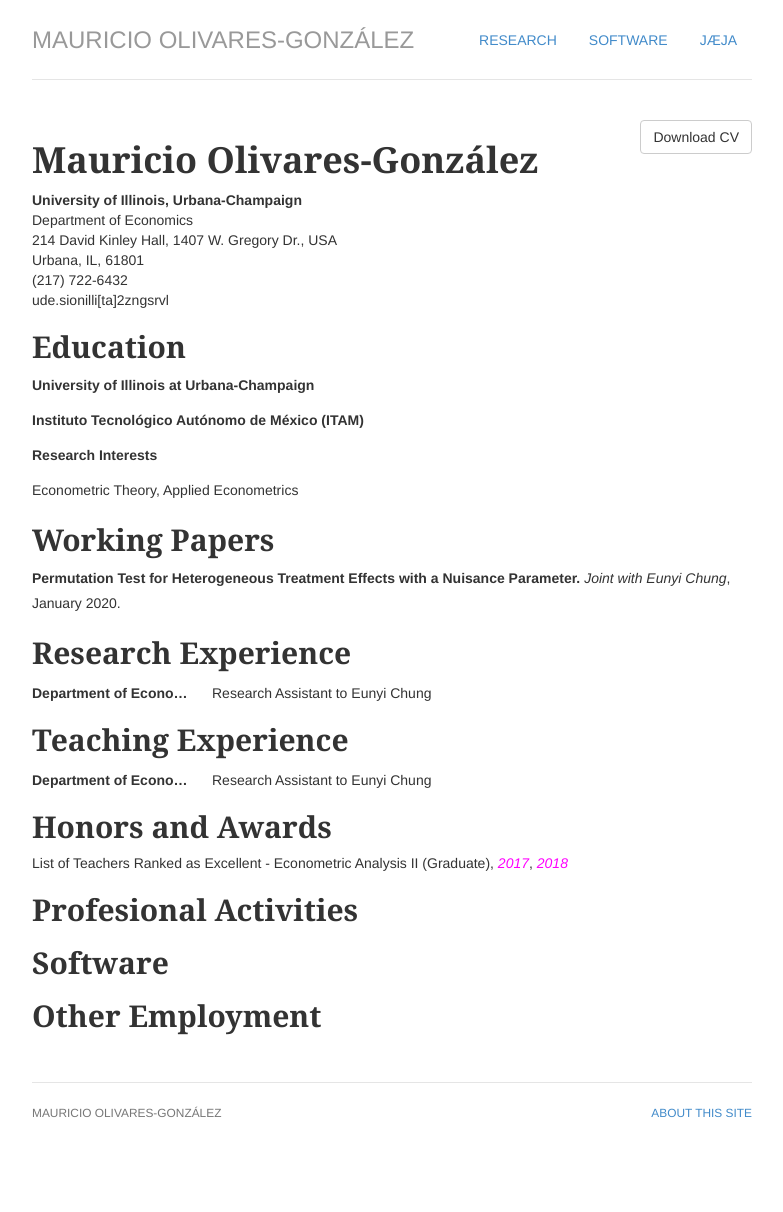
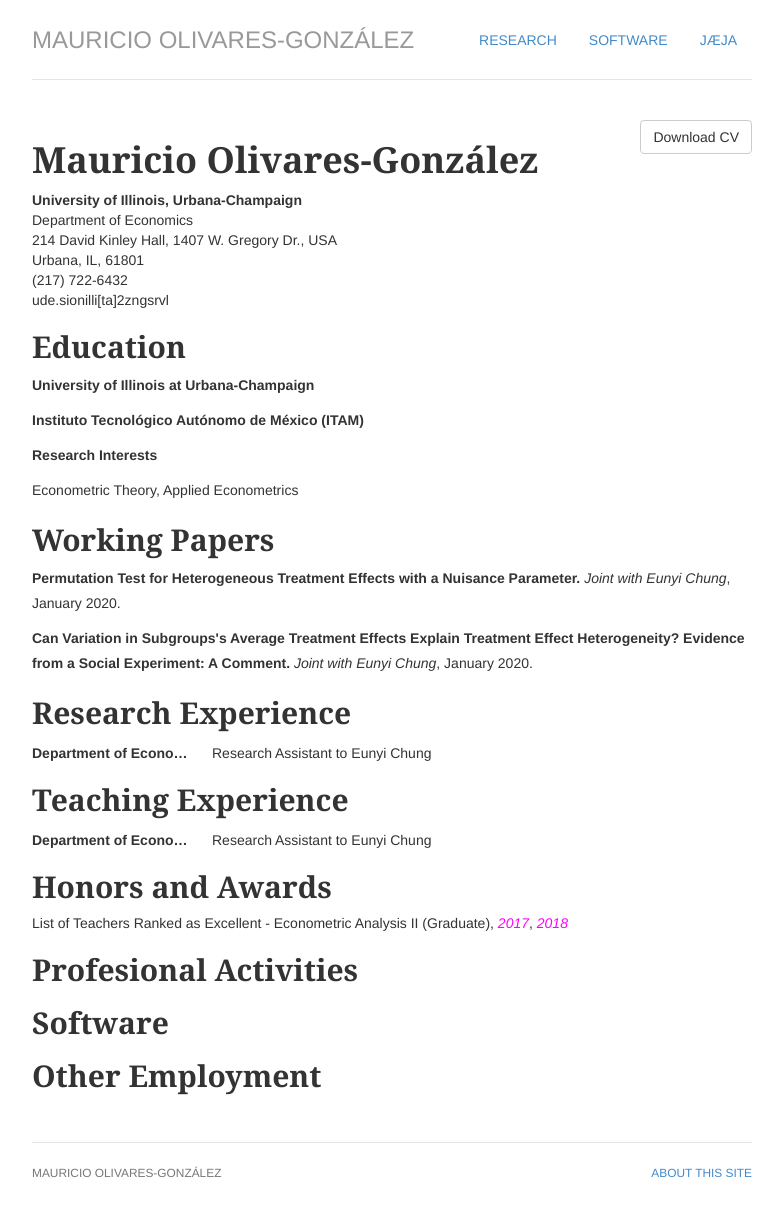
Before and after one commit to mauolivares/mauolivares.github.io, a Jekyll site: the page built from cv/index.html, in a window 1280 px wide. Shown: the whole page, without its empty margins (248-1031 px from the left). Built offline with Jekyll 4.4.1, drawn with Linux system fonts in a browser that asks for light colours; before the commit the page ends 1152 px from its top, so only the background shows below that.

Commit message:
update CV files

```diff
--- a/cv/index.html
+++ b/cv/index.html
@@ -9,7 +9,7 @@ contact: passive
 description: Current CV for Mauricio Olivares, 5th year PhD student in Economics.
 ---
 <div class="row marketing">
-	<a href="/files/Vitae_Jan2020.pdf" class="btn btn-default pull-right" title="Download CV as PDF">Download CV</a>
+	<a href="/files/Vitae_April2020.pdf" class="btn btn-default pull-right" title="Download CV as PDF">Download CV</a>
 				<div>
 				<span itemprop="name"><h1>Mauricio Olivares-Gonz&aacute;lez</h1></span>
 				<address>
@@ -32,6 +32,9 @@ description: Current CV for Mauricio Olivares, 5th year PhD student in Economics
 
 				<h2>Working Papers</h2>
 				<p><strong>Permutation Test for Heterogeneous Treatment Effects with a Nuisance Parameter.</strong> <em>Joint with Eunyi Chung</em>, January 2020.</p>
+
+				<p><strong>Can Variation in Subgroups's Average Treatment Effects Explain Treatment Effect Heterogeneity? Evidence from a Social Experiment: A Comment.</strong> <em>Joint with Eunyi Chung</em>, January 2020.</p>
+
 
 
 				<h2>Research Experience</h2>
--- a/research/index.html
+++ b/research/index.html
@@ -11,7 +11,7 @@ description: Mauricio Olivares' research page.
 ---
 <div class="row marketing">
 			<div>
-				<a href="/files/Vitae_Jan2020.pdf" class="btn btn-default pull-right" title="Download CV as PDF">Download CV</a>
+				<a href="/files/Vitae_April2020.pdf" class="btn btn-default pull-right" title="Download CV as PDF">Download CV</a>
 				<span itemprop="reserach"><h1>Research</h1></span>
 
 				<h3>Working Papers</h3>
```
Also changed, not shown: 1 other file.
